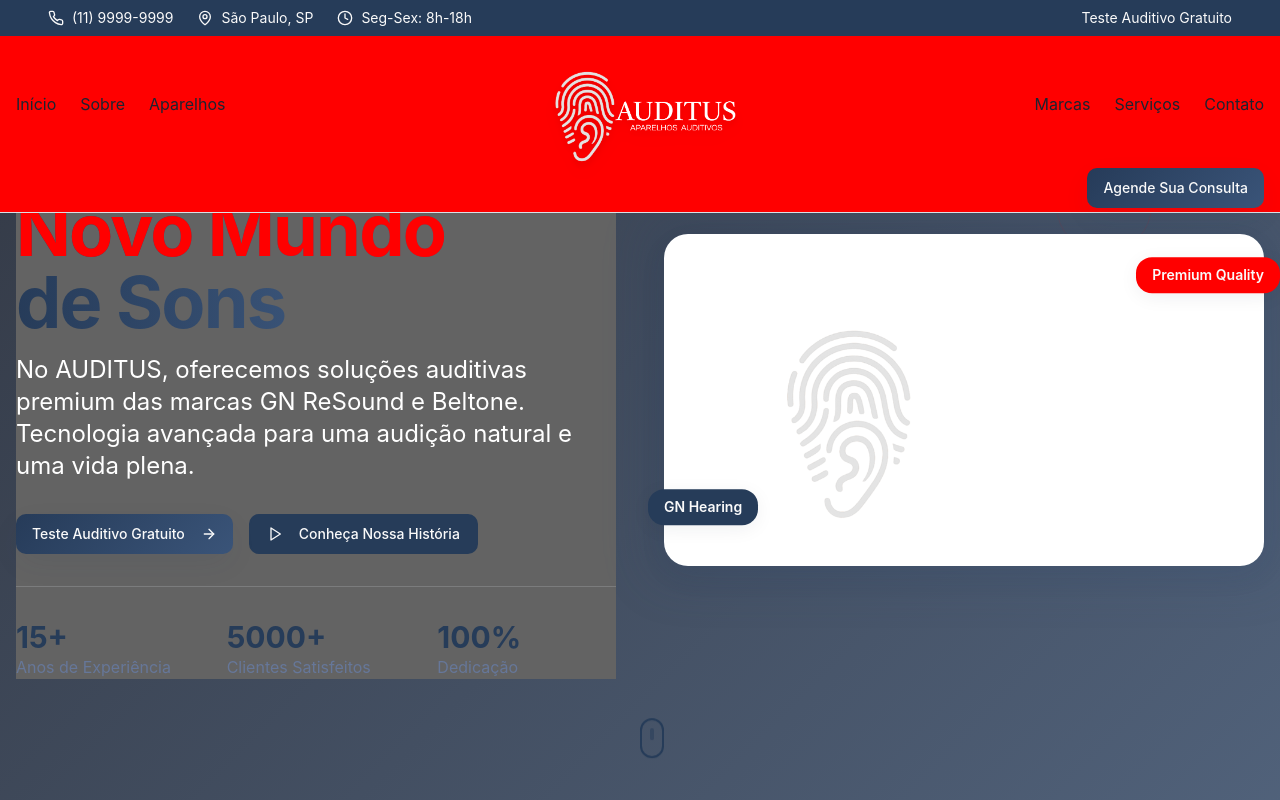
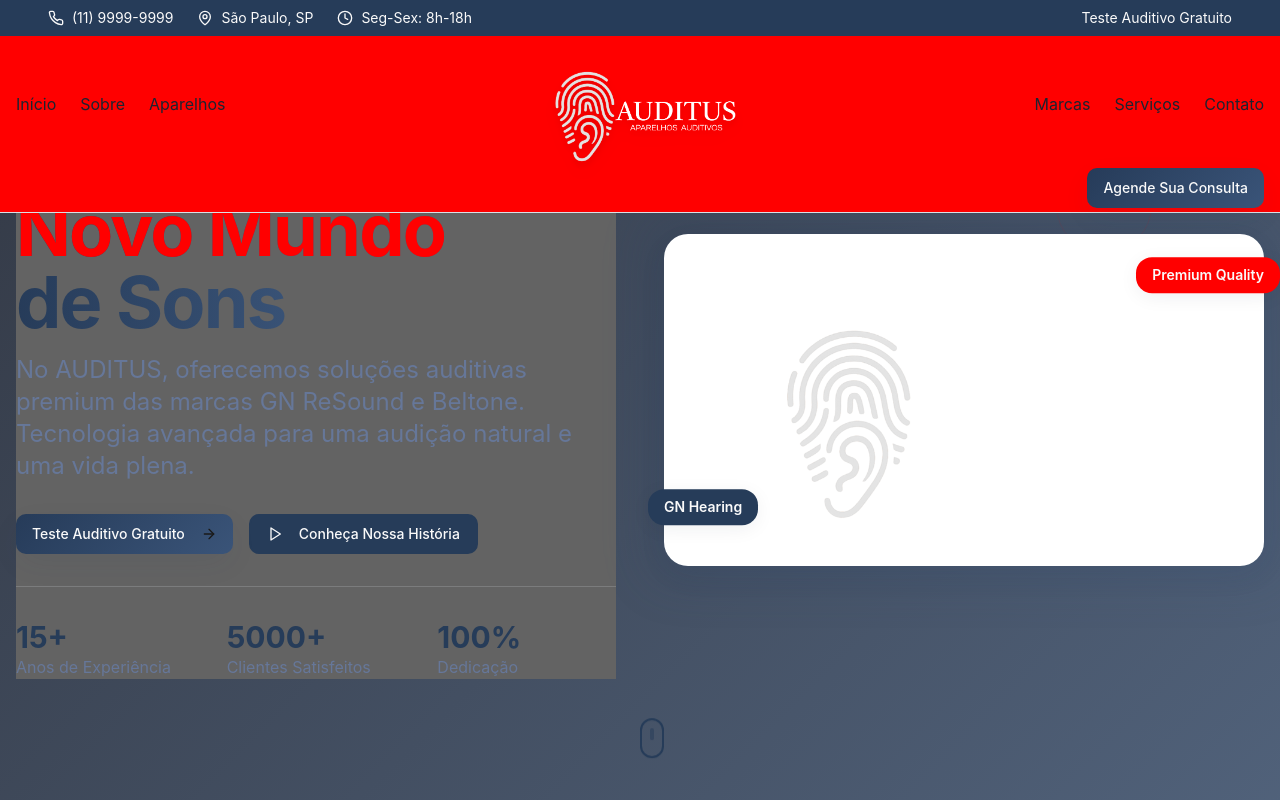
Before and after one commit to sdrmacedo-alt/auditusbelem, a React (Vite) app: page / in a window 1280 px wide. Shown: the top 800 px of the page. Built offline with nearby package versions, Linux system fonts and the light colour scheme.

Commit message:
Visual edit in Lovable
Edited UI in Lovable

```diff
--- a/src/components/Hero.tsx
+++ b/src/components/Hero.tsx
@@ -28,7 +28,7 @@ const Hero = () => {
                 <br />
                 de Sons
               </h1>
-              <p className="subheading-premium max-w-2xl text-white">
+              <p className="subheading-premium max-w-2xl">
                 No AUDITUS, oferecemos soluções auditivas premium das marcas
                 GN ReSound e Beltone. Tecnologia avançada para uma audição natural
                 e uma vida plena.
@@ -38,7 +38,7 @@ const Hero = () => {
             <div className="flex flex-col sm:flex-row gap-4 justify-center lg:justify-start">
               <Button className="btn-premium text-primary-foreground group">
                 Teste Auditivo Gratuito
-                <ArrowRight className="ml-2 w-5 h-5 group-hover:translate-x-1 transition-transform" />
+                <ArrowRight className="ml-2 w-5 h-5 group-hover:translate-x-1 transition-transform text-zinc-800" />
               </Button>
               <Button className="btn-premium-secondary group">
                 <Play className="mr-2 w-5 h-5" />
```
